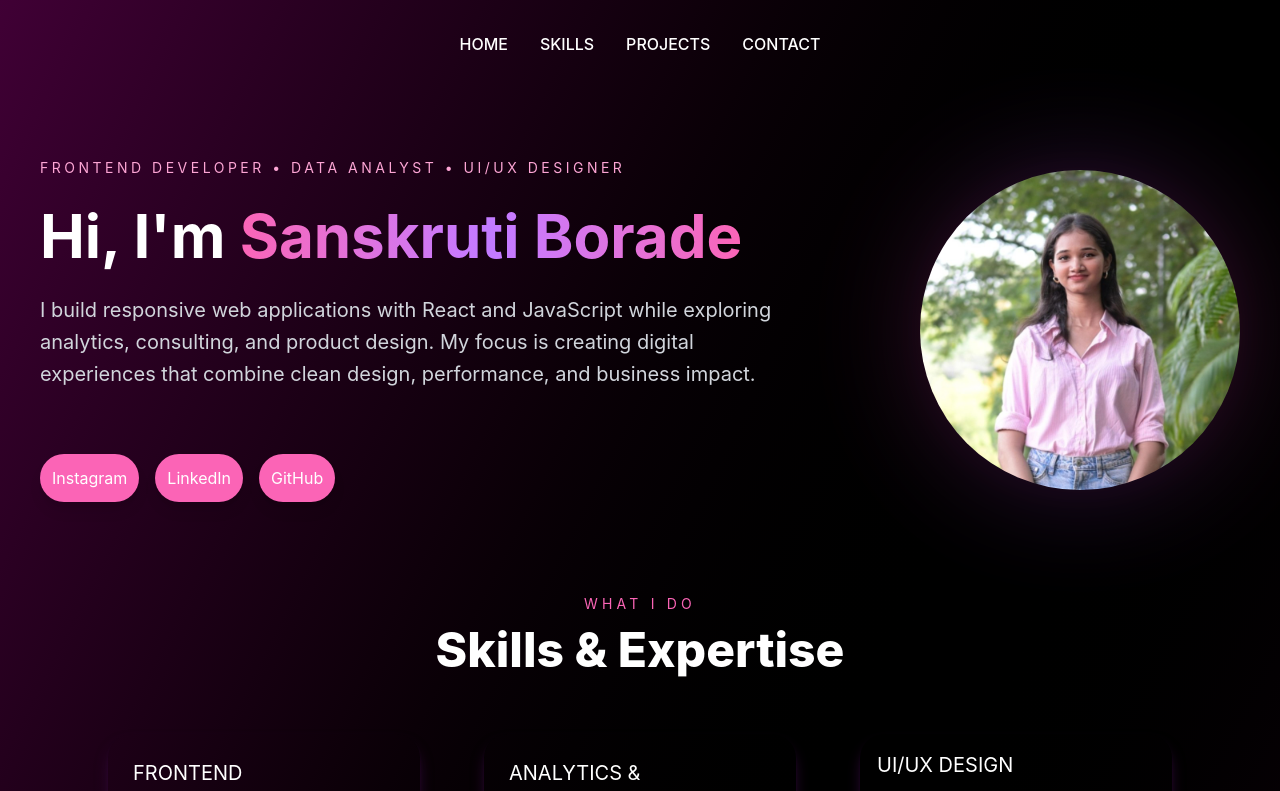
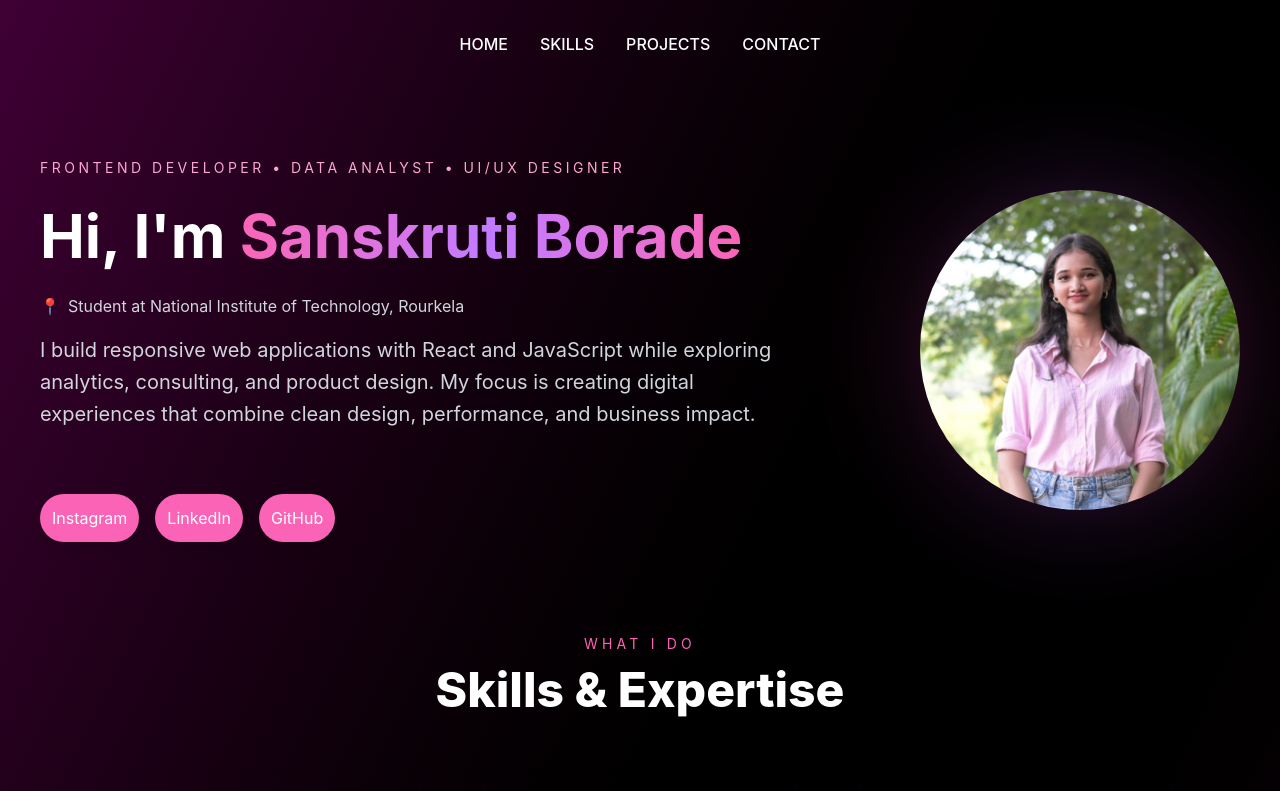
Before and after one commit to sanskrutiiii23/my-portfolio, a React (Vite) app: page / in a window 1280 px wide. Shown: the top 791 px of the page. Built offline with nearby package versions, Linux system fonts and the light colour scheme.

Commit message:
Add NIT Rourkela info and improve portfolio layout

```diff
--- a/src/App.jsx
+++ b/src/App.jsx
@@ -21,6 +21,10 @@ function Main() {
         <h2 className="text-4xl md:text-5xl lg:text-6xl font-bold py-7">
           Hi, I'm <span className="bg-linear-to-r from-pink-400 via-purple-400 to-pink-400 bg-clip-text text-transparent">Sanskruti Borade</span>
         </h2>
+        <div className="flex items-center gap-2 text-gray-300 mb-4">
+          <span>📍</span>
+          <span className="text-sm md:text-base">Student at National Institute of Technology, Rourkela</span>
+        </div>
           <p className="text-lg md:text-xl max-w-3xl text-gray-300 leading-8">I build responsive web applications with React and JavaScript while exploring analytics, consulting, and product design. My focus is creating digital experiences that combine clean design, performance, and business impact.</p>
           <div className="flex flex-wrap justify-center lg:justify-start gap-6 md:gap-10 pt-8 text-center">
 
```
